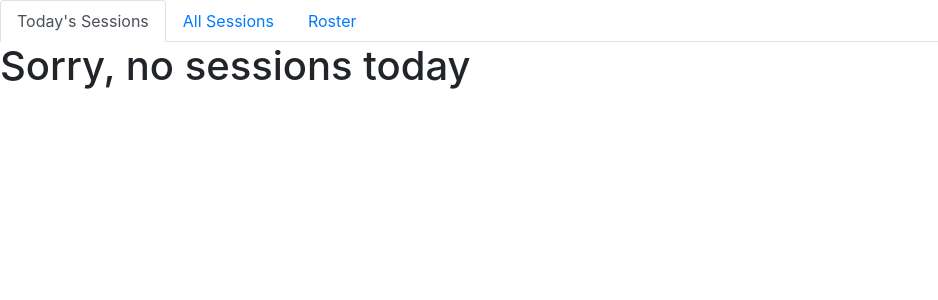
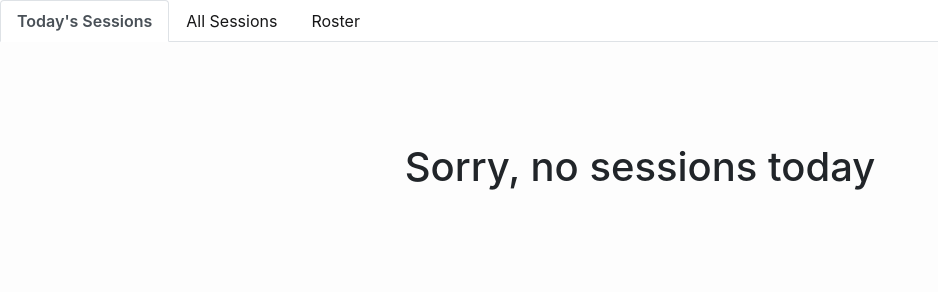
Before and after one commit to mkdoh3/better_tutor_v3, a React (Create React App) app in the folder client/: page / in a window 1280 px wide. Shown: the top 300 px of the page, without its empty margins (0-938 px from the left). Built offline with nearby package versions, Linux system fonts and the light colour scheme; no server answers.

Commit message:
lots of styling. started working on cell edit save confirmation

```diff
--- a/client/package.json
+++ b/client/package.json
@@ -14,6 +14,7 @@
     "react-bootstrap": "^1.0.0-beta.5",
     "react-bootstrap-table-next": "^2.1.1",
     "react-bootstrap-table2-editor": "^1.2.2",
+    "react-bootstrap-table2-paginator": "^2.0.3",
     "react-dom": "^16.8.1",
     "react-iframe-resizer-super": "^0.2.2",
     "react-scripts": "^2.1.5"
--- a/client/src/App.css
+++ b/client/src/App.css
@@ -1,7 +1,61 @@
+body {
+  height: 100vh;
+}
 .data-table {
   margin: 1.5em auto;
-  max-width: 98vw;
+  max-width: 94vw;
+  background-color: #f0f2ef;
 }
+
+.header-class {
+  background-color: #d64d55;
+}
+.table thead th {
+  border: 1px solid black;
+  font-weight: 600;
+}
+
+.active {
+  background-color: #fdfdfd;
+}
+
+.nav-link,
+.nav-link:hover {
+  color: #161617;
+}
+.nav-tabs .nav-link.active {
+  font-weight: 600;
+}
+
+.btn-primary,
+.btn-primary:hover,
+.btn-primary:focus {
+  color: #000;
+  background-color: #ffd660 !important;
+  border-color: #edae49 !important;
+  margin-left: 40px;
+}
+.show > .btn-primary.dropdown-toggle {
+  color: #000;
+  background-color: #ffd660;
+  border-color: #edae49;
+}
+.btn-success,
+.btn-success:hover {
+  color: #000;
+  background-color: #d64d55;
+  border-color: #775b5b;
+  width: 110px;
+  margin-left: 50px;
+  font-size: 18px;
+}
+.no-sessions {
+  height: 100%;
+  text-align: center;
+  vertical-align: top;
+  line-height: 250px;
+}
+
 @-webkit-keyframes blinky {
   0% {
     background-color: #fff;
--- a/client/src/App.js
+++ b/client/src/App.js
@@ -5,6 +5,7 @@ import DropSelect from "./components/DropSelect";
 import Btn from "./components/Btn";
 import API from "./utils/API";
 import ActiveSession from "./components/ActiveSession";
+import SaveModal from "./components/SaveModal";
 import filter from "./utils/dataFilter";
 import "./App.css";
 
@@ -13,12 +14,21 @@ class App extends Component {
     sessionData: [],
     rosterData: [],
     updated: [],
-    activeSession: null
+    activeSession: null,
+    tab: "todaysSessions",
+    show: false
   };
   componentDidMount() {
     this.fetchSessionData();
     this.fetchRosterData();
   }
+  handleClose = () => {
+    this.setState({ show: false });
+  };
+
+  handleShow = () => {
+    this.setState({ show: true });
+  };
 
   fetchSessionData = async () => {
     try {
@@ -69,7 +79,20 @@ class App extends Component {
     this.state.updated.forEach(indexRef => {
       updates.push(this.state[tableName][indexRef]);
     });
-    API.update(updates, tableName).then(() => this.setState({ updated: [] }));
+    API.update(updates, tableName).then(() => {
+      if (this.state.show) {
+        this.setState({ updated: [], show: false });
+      } else {
+        this.setState({ updated: [] });
+      }
+    });
+  };
+
+  //how do we get this to rerender the dataTable properly? It would be easy enough to remove a new session or new student row from the end..
+  //but what about changes random cells of the table.. I believe the original state based on the API call is being changed on edit..
+  handleDiscardChanges = () => {
+    this.setState({ updates: [] });
+    this.handleClose();
   };
 
   handleAddStudent = () => {
@@ -130,7 +153,7 @@ class App extends Component {
   renderTodaysSession = () => {
     const data = filter.filterTodaysSessions(this.state.sessionData);
     if (data.length === 0) {
-      return <h1>Sorry, no sessions today</h1>;
+      return <h1 className="no-sessions">Sorry, no sessions today</h1>;
     } else {
       return (
         <DataTable
@@ -176,24 +199,39 @@ class App extends Component {
     return <ActiveSession studentData={studentData} />;
   };
 
+  renderSaveModal = () => (
+    <SaveModal
+      show={this.state.show}
+      handleClose={this.handleClose}
+      handleDiscardChanges={this.handleDiscardChanges}
+      handleSaveChanges={this.handleOnSave}
+    />
+  );
+  handleTabSelect = tab => {
+    if (this.state.updated.length === 0) {
+      this.setState({ tab });
+    } else {
+      this.handleShow();
+    }
+  };
+
   render() {
     return (
-      <Tabs defaultActiveKey="todaysSessions">
-        <Tab
-          className="mb-5"
-          eventKey="todaysSessions"
-          title="Today's Sessions"
-        >
+      <>
+        {this.state.show && this.renderSaveModal()}
+        <Tabs activeKey={this.state.tab} onSelect={this.handleTabSelect}>
+          <Tab eventKey="todaysSessions" title="Today's Sessions">
             {this.renderTodaysSession()}
             {this.renderSaveBtn("sessionData")}
             {this.state.activeSession && this.renderActiveSession()}
           </Tab>
-        <Tab className="mb-5" eventKey="allSessions" title="All Sessions">
+          <Tab eventKey="allSessions" title="All Sessions">
             {this.renderDataTable("sessionData", true)}
-          {this.renderDropSelect()}
-          {this.renderSaveBtn("sessionData")}
+            {this.state.updated.length > 0
+              ? this.renderSaveBtn("sessionData")
+              : this.renderDropSelect()}
           </Tab>
-        <Tab className="mb-5" eventKey="roster" title="Roster">
+          <Tab eventKey="roster" title="Roster">
             {this.renderDataTable("rosterData")}
             <Btn
               variant="primary"
@@ -203,6 +241,7 @@ class App extends Component {
             {this.renderSaveBtn("rosterData")}
           </Tab>
         </Tabs>
+      </>
     );
   }
 }
--- a/client/src/components/DataTable.js
+++ b/client/src/components/DataTable.js
@@ -1,6 +1,7 @@
 import React from "react";
 import BootstrapTable from "react-bootstrap-table-next";
 import cellEditFactory from "react-bootstrap-table2-editor";
+// import paginationFactory from 'react-bootstrap-table2-paginator';
 // import "react-bootstrap-table-next/dist/react-bootstrap-table2.min.css";
 
 const DataTable = props => {
@@ -12,9 +13,9 @@ const DataTable = props => {
   if (props.sessions) {
     columns = [
       { dataField: "studentName", text: "Name" },
-      { dataField: "sessionDate", text: "Session Date" },
+      { dataField: "sessionDate", text: "Session Date", sort: true },
       { dataField: "studentSessionTime", text: "Student Time" },
-      { dataField: "localTime", text: "Local Time" },
+      { dataField: "localTime", text: "Local Time", sort: true },
       { dataField: "adpTimeIn", text: "ADP In" },
       { dataField: "adpTimeOut", text: "ADP Out" },
       { dataField: "back2Back", text: "B2B?" },
@@ -62,6 +63,7 @@ const DataTable = props => {
       columns={columns}
       cellEdit={cellEdit}
       rowEvents={rowEvents}
+      headerClasses="header-class"
       classes="table-sm data-table"
     />
   );
--- /dev/null
+++ b/client/src/components/SaveModal.js
@@ -0,0 +1,23 @@
+import React from "react";
+import { Modal, Button } from "react-bootstrap";
+
+const SaveModal = props => {
+  return (
+    <Modal show={props.show} onHide={props.handleClose}>
+      <Modal.Body>You have unsaved changes!</Modal.Body>
+      <Modal.Footer>
+        <Button variant="secondary" onClick={props.handleDiscardChanges}>
+          Discard Changes
+        </Button>
+        {/* have to figure out how to make the table passed to handleSave dynamic */}
+        <Button
+          variant="primary"
+          onClick={() => props.handleSaveChanges("sessionData")}
+        >
+          Save Changes
+        </Button>
+      </Modal.Footer>
+    </Modal>
+  );
+};
+export default SaveModal;
```
Also changed, not shown: 1 other file (tests, documents, lock files or other folders). Lines whose indentation alone changed are shown as unchanged.
